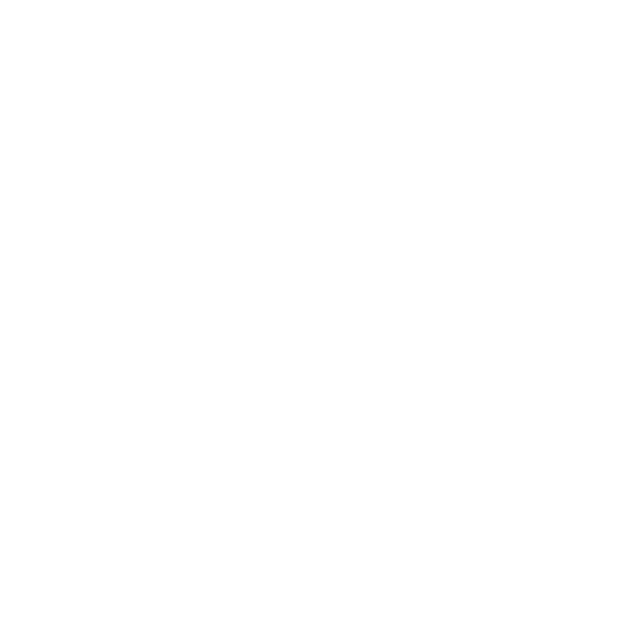
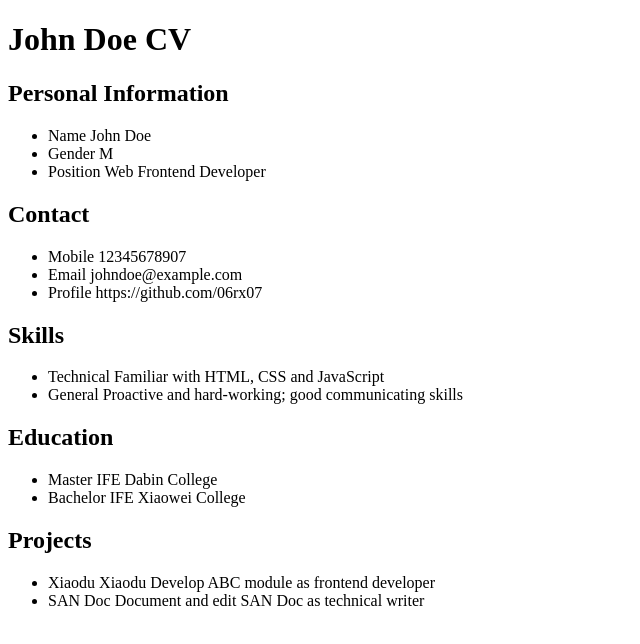
Before and after one commit to 06rx07/JohnDoeCV, a plain HTML site: page resume.html in a window 1280 px wide. Shown: the whole page, without its empty margins (0-640 px from the left). Drawn offline with Linux system fonts and the light colour scheme.

Commit message:
Add html texts

```diff
--- a/resume.html
+++ b/resume.html
@@ -2,3 +2,41 @@
 <title>John Doe CV</title>
 <meta charset="UTF-8">
 <link rel="stylesheet" href="./style_1.css">
+<h1>John Doe CV</h1>
+<section>
+    <h2>Personal Information</h2>
+    <ul>
+        <li>Name&nbsp;John Doe</li>
+        <li>Gender&nbsp;M</li>
+        <li>Position&nbsp;Web Frontend Developer</li>
+    </ul>
+</section>
+<section>
+    <h2>Contact</h2>
+    <ul>
+        <li>Mobile&nbsp;12345678907</li>
+        <li>Email&nbsp;johndoe@example.com</li>
+        <li>Profile&nbsp;https://github.com/06rx07</li>
+    </ul>
+</section>
+<section>
+    <h2>Skills</h2>
+    <ul>
+        <li>Technical&nbsp;Familiar with HTML, CSS and JavaScript</li>
+        <li>General&nbsp;Proactive and hard-working; good communicating skills </li>
+    </ul>
+</section>
+<section>
+    <h2>Education</h2>
+    <ul>
+        <li>Master&nbsp;IFE Dabin College</li>
+        <li>Bachelor&nbsp;IFE Xiaowei College</li>
+    </ul>
+</section>
+<section>
+    <h2>Projects</h2>
+    <ul>
+        <li>Xiaodu Xiaodu&nbsp;Develop ABC module as frontend developer</li>
+        <li>SAN Doc&nbsp;Document and edit SAN Doc as technical writer</li>
+    </ul>
+</section>
```
